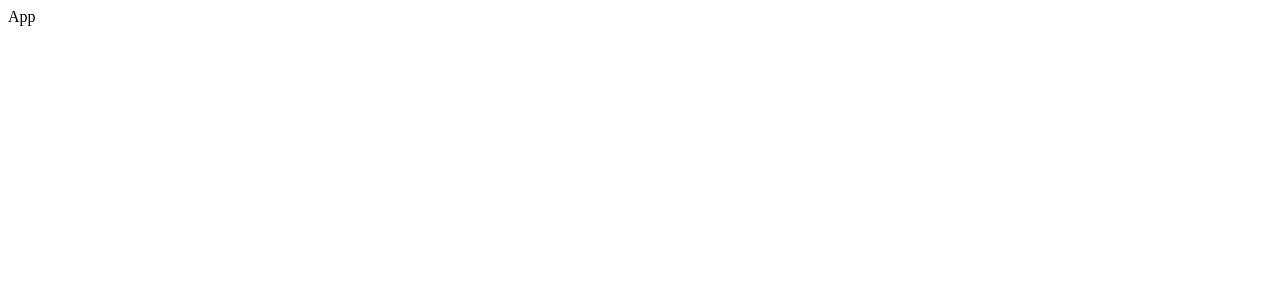
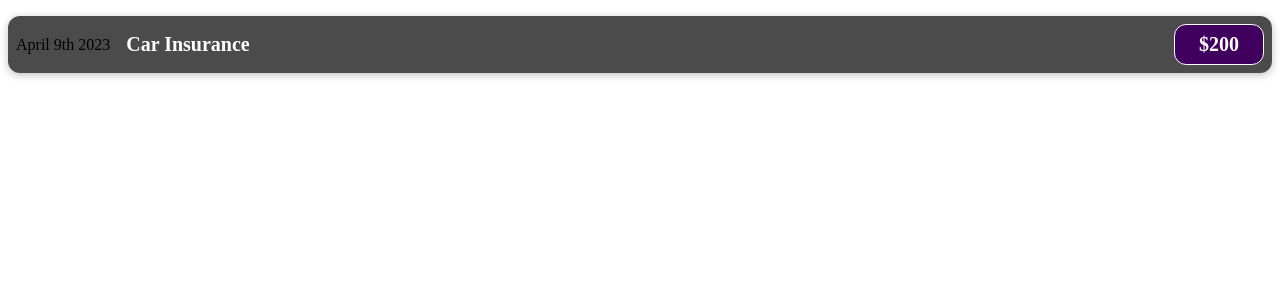
Before and after one commit to Abhilash4597/Expense-Tracker, a React (Vite) app: page / in a window 1280 px wide. Shown: the top 300 px of the page. Built offline with nearby package versions, Linux system fonts and the light colour scheme.

Commit message:
expense item design done

```diff
--- a/src/App.jsx
+++ b/src/App.jsx
@@ -1,7 +1,8 @@
 import React from 'react'
+import ExpenseItem from './Components/ExpenseItem'
 
 export default function App() {
   return (
-    <div>App</div>
+    <ExpenseItem />
   )
 }
--- /dev/null
+++ b/src/Components/ExpenseItem.css
@@ -0,0 +1,56 @@
+.expense-item {
+  display: flex;
+  justify-content: space-between;
+  align-items: center;
+  box-shadow: 0 2px 8px rgba(0, 0, 0, 0.25);
+  padding: 0.5rem;
+  margin: 1rem 0;
+  border-radius: 12px;
+  background-color: #4b4b4b;
+}
+
+.expense-item_description {
+  display: flex;
+  flex-direction: column;
+  gap: 1rem;
+  align-items: flex-end;
+  flex-flow: column-reverse;
+  justify-content: flex-start;
+  flex: 1;
+}
+
+.expense-item h2 {
+  color: #3a3a3a;
+  font-size: 1rem;
+  flex: 1;
+  margin: 0 1rem;
+  color: white;
+}
+
+.expense-item_price {
+  font-size: 1rem;
+  font-weight: bold;
+  color: white;
+  background-color: #40005d;
+  border: 1px solid white;
+  padding: 0.5rem;
+  border-radius: 12px;
+}
+
+@media (min-width: 580px) {
+  .expense-item_description {
+    flex-direction: row;
+    align-items: center;
+    justify-content: flex-start;
+    flex: 1;
+  }
+
+  .expense-item_description h2 {
+    font-size: 1.25rem;
+  }
+
+  .expense-item_price {
+    font-size: 1.25rem;
+    padding: 0.5rem 1.5rem;
+  }
+}
--- /dev/null
+++ b/src/Components/ExpenseItem.jsx
@@ -0,0 +1,14 @@
+import React from 'react';
+import './ExpenseItem.css';
+
+export default function ExpenseItem() {
+  return (
+    <div className="expense-item">
+      <div>April 9th 2023</div>
+      <div className="expense-item_description">
+        <h2>Car Insurance</h2>
+        <div className="expense-item_price">$200</div>
+      </div>
+    </div>
+  );
+}
```
